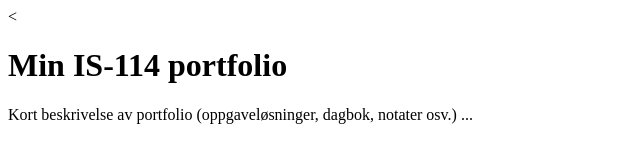
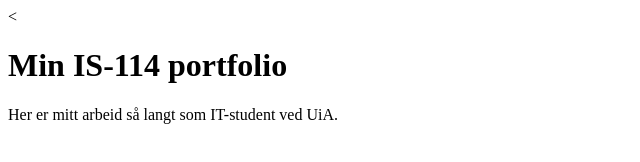
Before and after one commit to emma-wolden/emma-repo, a plain HTML site: page docs/index.html in a window 1280 px wide. Shown: the whole page, without its empty margins (0-640 px from the left). Drawn offline with Linux system fonts and the light colour scheme.

Commit message:
lagre html endringer

```diff
--- a/docs/index.html
+++ b/docs/index.html
@@ -3,10 +3,10 @@
 <head>
 <meta charset="utf-8">
 <meta name="viewport" content="width=device-width, initial-scale=1">
-<title>(navn [mellomnavn]* etternavn)</title>
+<title>Emma Viola Fjeldheim * Wolden</title>
 <</head>
 <body>
 <h1>Min IS-114 portfolio</h1>
-<p>Kort beskrivelse av portfolio (oppgaveløsninger, dagbok, notater osv.) ...
+<p>Her er mitt arbeid så langt som IT-student ved UiA.</p>
 </body>
 </html>
```
